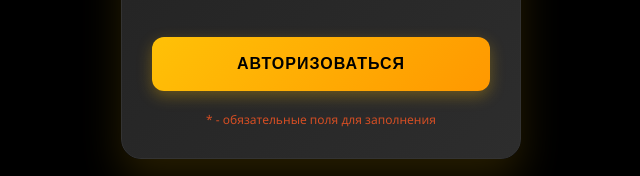
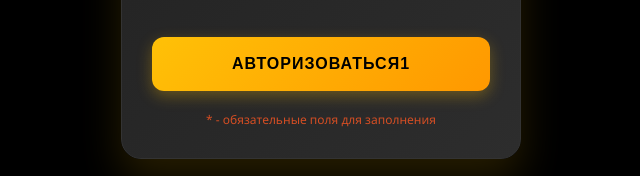
Before and after one commit to Artem200023/BarbershopBot, a plain HTML site: page index.html in a window 1280 px wide. Shown: the part 786-962 px from the top of the page, 319-959 px from the left. Drawn offline with Linux system fonts and the light colour scheme; a script that the page names is missing.

Commit message:
Update index.html

```diff
--- a/index.html
+++ b/index.html
@@ -406,7 +406,7 @@
                 </div>
 
                 <button type="submit" class="btn" id="submitBtn">
-                     Авторизоваться
+                     Авторизоваться1
                 </button>
             </form>
 
```
